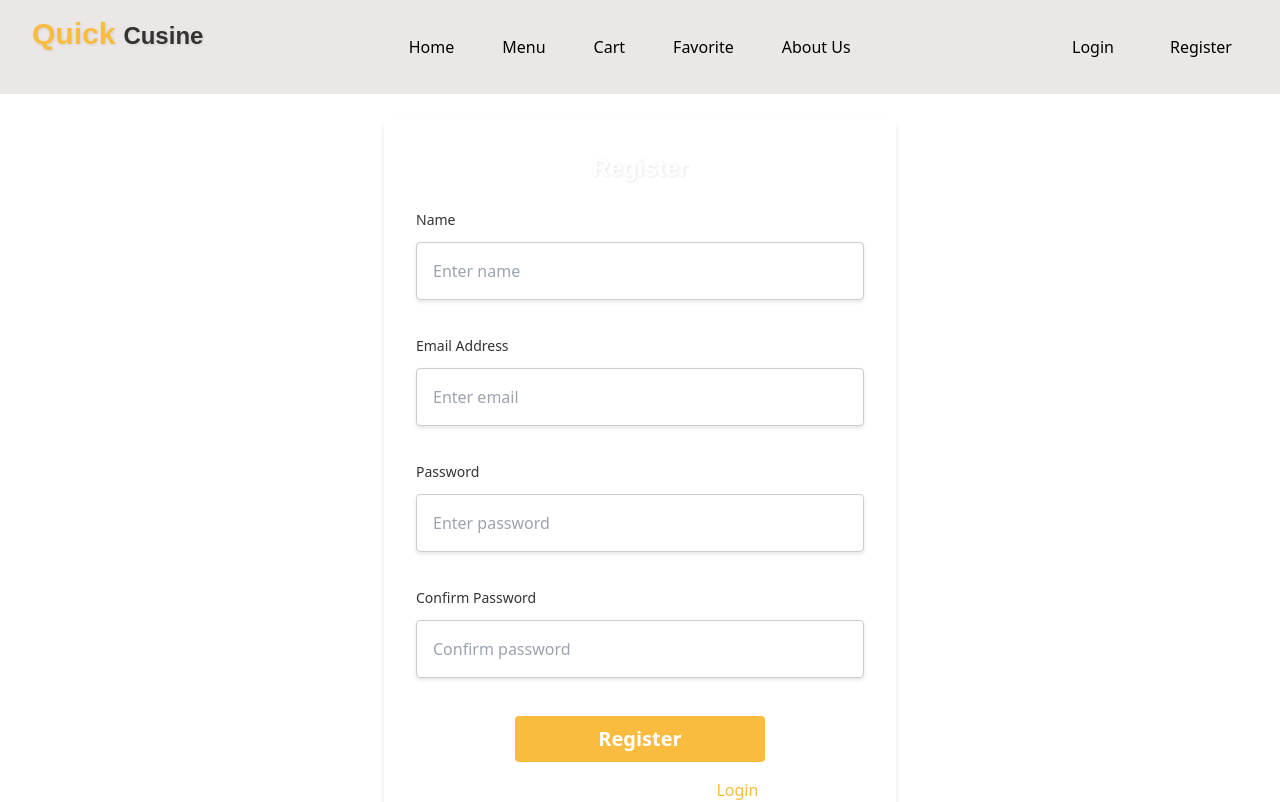
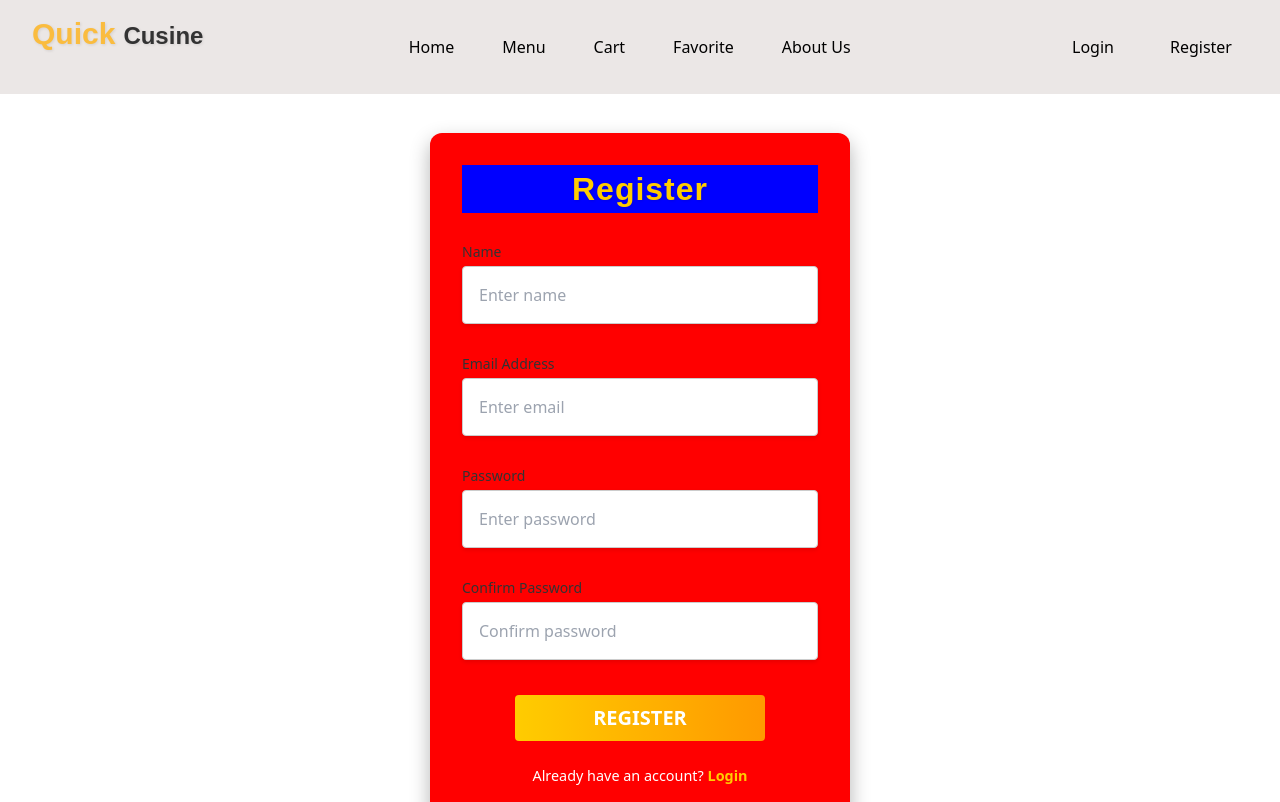
Before and after one commit to ousl-group-K6-QuickCuisine/Quick-Cuisine, a React (Vite) app in the folder frontend/: page /register in a window 1280 px wide. Shown: the top 802 px of the page. Built offline with nearby package versions, Linux system fonts and the light colour scheme.

Commit message:
Register Design

```diff
--- a/frontend/src/Components/InputField.css
+++ b/frontend/src/Components/InputField.css
@@ -1,12 +1,13 @@
 .input_container {
-  margin-top: 8px;
-  margin-bottom: 8px;
+  margin-top: 5px;
+  margin-bottom: 5px;
 }
 .input_label {
   display: block;
   font-size: 14px;
   line-height: 20px;
   font-weight: 500;
+  margin: 0;
 }
 
 .input_design {
--- a/frontend/src/pages/Auth/Register.css
+++ b/frontend/src/pages/Auth/Register.css
@@ -1,40 +1,108 @@
 .register_container {
+  display: flex;
+  justify-content: center;
+  align-items: center;
   min-height: 100vh;
-  display: flex;
-  align-items: center;
-  justify-content: center;
+
+  padding: 1.5rem;
+}
+
+.register_from {
+  /* Slightly lighter for contrast */
+  padding: 2rem;
+  border-radius: 12px;
+  box-shadow: 0 8px 20px rgba(0, 0, 0, 0.3);
+  max-width: 420px;
+  width: 100%;
+  background-color: red;
+}
+
+.register_header {
+  color: #ffcc00; /* Bold yellow header */
+  text-align: center;
+  font-size: 2rem;
+  font-family: 'Poppins', sans-serif;
+  font-weight: 600;
+  letter-spacing: 1px;
+  background-color: blue;
 }
 
 .form_container {
-  margin-top: 16px;
+  display: flex;
+  flex-direction: column;
+  /* gap: 0.5rem; */
 }
 
-.register_from {
-  width: 100%;
-  max-width: 32rem;
-  padding: 2rem;
-  border-radius: 0.5rem;
-  box-shadow: 0 4px 6px rgba(0, 0, 0, 0.1);
+input {
+  background-color: #fff;
+  border: 1px solid #ddd;
+  border-radius: 6px;
+  padding: 0.85rem;
+  font-size: 1rem;
+  color: #333;
+  transition: all 0.3s ease;
 }
-.register_header {
-  font-size: 1.5rem;
-  font-weight: 600;
-  margin-bottom: 1rem;
+
+input:focus {
+  border-color: #ffcc00; /* Yellow border focus */
+  box-shadow: 0 0 6px rgba(255, 204, 0, 0.6);
+}
+
+button {
+  background: linear-gradient(
+    90deg,
+    #ffcc00,
+    #ff9900
+  ); /* Gradient yellow button */
+  color: #fff;
+  font-weight: bold;
+  font-size: 1rem;
+  padding: 0.9rem;
+  border: none;
+  border-radius: 8px;
+  cursor: pointer;
+  text-transform: uppercase;
+  transition: transform 0.3s ease, background-color 0.3s ease;
+}
+
+button:hover {
+  background: linear-gradient(90deg, #ff9900, #ffcc00); /* Reverse gradient */
+  transform: translateY(-3px); /* Subtle lift */
+}
+
+button:disabled {
+  background: #ffdd80;
+  color: #666;
+  cursor: not-allowed;
+}
+
+.account-prompt {
+  margin-top: 1.5rem;
   text-align: center;
-  color: white;
-}
-.account-prompt {
-  text-align: center;
-  margin-top: 16px;
-}
-.login_link {
-  color: #fabc3f;
 }
 
 .redirect-message {
-  color: white;
+  color: #fff;
+  font-size: 0.9rem;
+}
+
+.login_link {
+  color: #ffcc00; /* Yellow links */
+  font-weight: bold;
+  text-decoration: none;
 }
 
 .login_link:hover {
-  text-decoration-line: underline;
+  text-decoration: underline;
 }
+
+/* Responsive Design */
+@media (max-width: 768px) {
+  .register_from {
+    padding: 2rem;
+  }
+
+  .register_header {
+    font-size: 1.75rem;
+  }
+}
```
